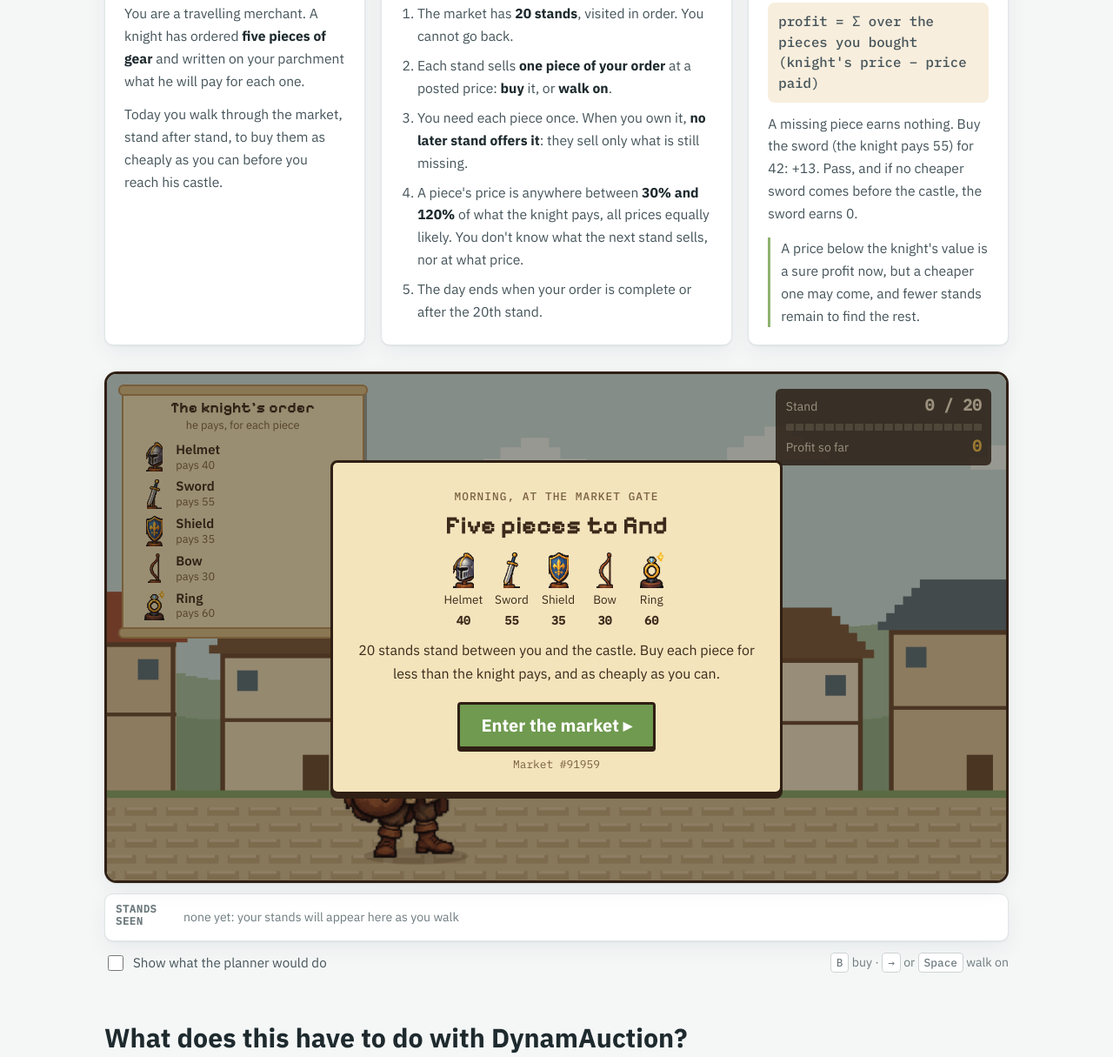
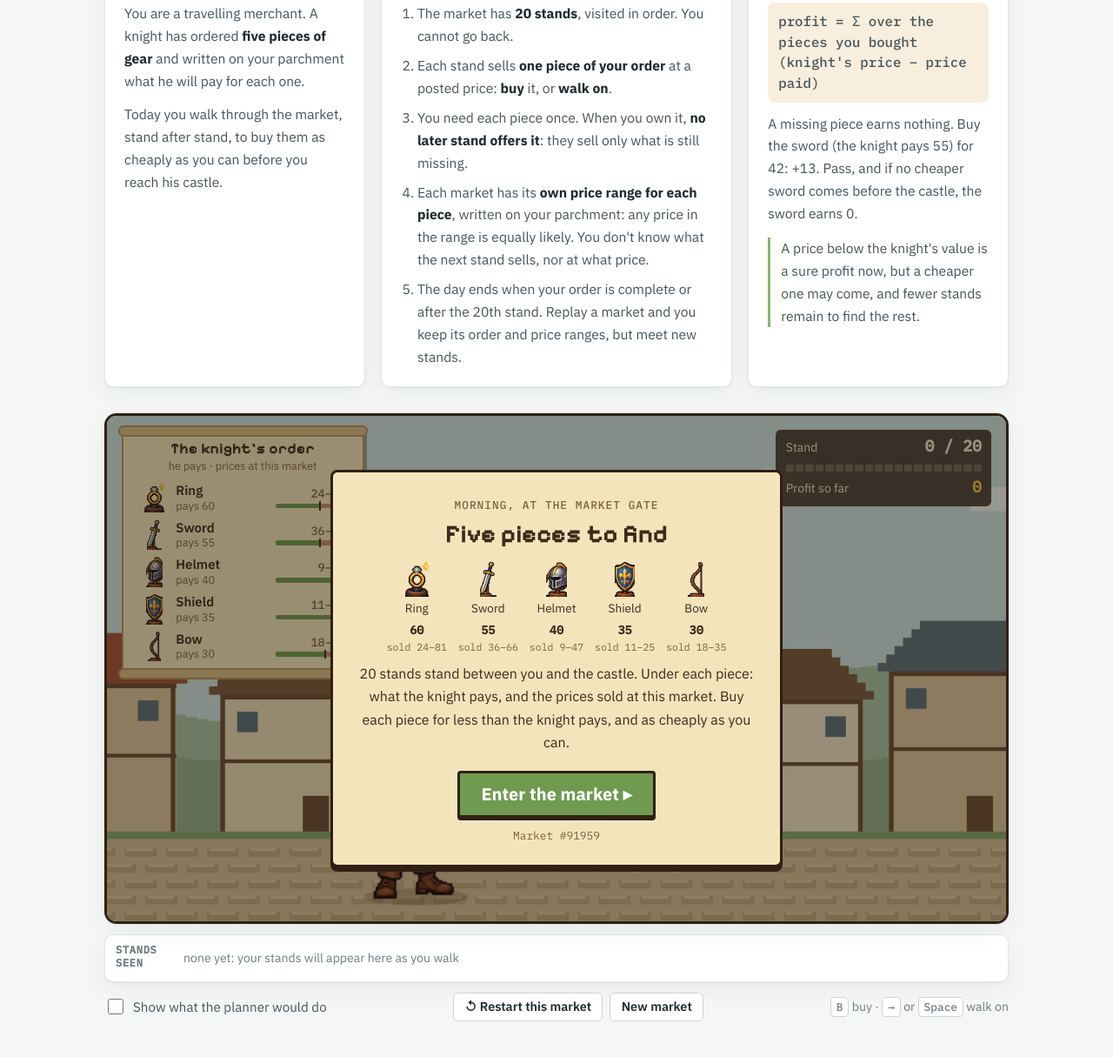
Before and after one commit to eugeniepatard/dynamauction, a plain HTML site: page website/game.html in a window 1280 px wide. Shown: the part 342-1557 px from the top of the page at 87% size. Drawn offline with Linux system fonts and the light colour scheme.

Commit message:
[Feat]: adding buttons and changing distributions in the game.

```diff
--- a/website/assets/js/game.js
+++ b/website/assets/js/game.js
@@ -1,12 +1,15 @@
 /* The Knight's Merchant: a small planning game for the DynamAuction website.
  *
  * Model. The knight orders K = 5 of the 8 pieces below and pays `value` for each. The market has N = 20 stands,
- * visited in order. Stand k sells one piece still missing, chosen uniformly, at an integer price uniform in
- * [round(0.3 v), round(1.2 v)]. Buying removes the piece from all later stands. Profit = sum over bought pieces of
+ * visited in order. Stand k sells one piece still missing, chosen uniformly, at an integer price uniform in the
+ * piece's range [lo, hi]. Buying removes the piece from all later stands. Profit = sum over bought pieces of
  * (value - price); a missing piece earns 0.
- * A market is a seed: the order and two uniforms per stand (which piece, which price quantile). The player, the
- * myopic merchant and the planner all play the same uniforms (common random numbers), so they meet the same market,
- * although not always the same pieces once their purchases differ.
+ * A market is a seed: the order and, for each ordered piece, its price range. Ranges differ from piece to piece and
+ * from market to market, so playing many markets does not teach one fixed distribution; they are written on the
+ * parchment, so the player knows what the planner knows. A day is a second seed: two uniforms per stand (which
+ * piece, which price quantile). "Replay" keeps the market and draws a new day. The player, the myopic merchant and
+ * the planner all play the same day (common random numbers), so they meet the same stands, although not always the
+ * same pieces once their purchases differ.
  * Planner: the exact optimal policy, by dynamic programming over (pieces still missing S, stands left n):
  *   V(S, n) = mean_{i in S} E_p[ max(v_i - p + V(S \ i, n - 1), V(S, n - 1)) ],
  * so at a stand it buys iff p <= v_i + V(S \ i, n - 1) - V(S, n - 1).
@@ -25,7 +28,10 @@
     { key: "boots",  name: "Boots",  value: 20 },
     { key: "ring",   name: "Ring",   value: 60 },
   ];
-  const N = 20, K = 5, LO = 0.3, HI = 1.2;
+  const N = 20, K = 5;
+  // price range of a piece, in fractions of its value: centre in [C0, C1], half-width in [H0, H1]
+  // (the former fixed range [0.3 v, 1.2 v] is centre 0.75, half-width 0.45)
+  const C0 = 0.45, C1 = 0.95, H0 = 0.15, H1 = 0.5;
 
   function mulberry32(a) {
     return function () {
@@ -36,15 +42,20 @@
     };
   }
 
-  function makeMarket(seed) {
+  // market `seed` fixes the order and the price ranges; `day` fixes the stands (defaults to the market seed)
+  function makeMarket(seed, day = seed) {
     const r = mulberry32(seed);
     const keys = ITEMS.map((x) => x.key);
     for (let i = keys.length - 1; i > 0; i--) { const j = Math.floor(r() * (i + 1)); [keys[i], keys[j]] = [keys[j], keys[i]]; }
     const chosen = new Set(keys.slice(0, K));
-    const items = ITEMS.filter((x) => chosen.has(x.key))
-      .map((x) => ({ ...x, lo: Math.round(LO * x.value), hi: Math.round(HI * x.value) }));
-    const U = Array.from({ length: N }, () => [r(), r()]);
-    return { seed, items, U, ...solve(items) };
+    const items = ITEMS.filter((x) => chosen.has(x.key)).map((x) => {
+      const c = C0 + (C1 - C0) * r(), h = H0 + (H1 - H0) * r();
+      const lo = Math.max(1, Math.round((c - h) * x.value));
+      return { ...x, lo, hi: Math.max(lo + 2, Math.round((c + h) * x.value)) };
+    }).sort((a, b) => b.value - a.value);         // most valuable first, as on the parchment
+    const d = mulberry32(day ^ 0x5bd1e995);
+    const U = Array.from({ length: N }, () => [d(), d()]);
+    return { seed, day, items, U, ...solve(items) };
   }
 
   // V[n][S]: optimal expected profit; M[n][S]: expected profit of the myopic merchant
@@ -125,17 +136,20 @@
   let g = null;
   let hint = false;
 
-  function newGame(seed) {
-    const mk = makeMarket(seed);
+  function newGame(seed, visit = 1) {
+    const mk = makeMarket(seed, visit === 1 ? seed : newSeed());
     g = {
+      visit,
       mk, S: (1 << mk.items.length) - 1, k: -1, profit: 0, log: [], phase: "intro",
       mx: START_X, step: 0, walk: null, offer: null, next: null, stands: [], castleX: null,
       coins: [], texts: [], timers: [], bubble: null, hop: -1, time: 0, status: {},
     };
     mk.items.forEach((it, i) => { g.status[i] = "needed"; });
-    $("seed").textContent = seed;
+    $("seed").textContent = visit === 1 ? `Market #${seed}`
+      : `Market #${seed}, day ${visit}: same order and price ranges, new stands`;
     $("intro-items").innerHTML = mk.items.map((it) =>
-      `<div><img src="${ASSET}icon-${it.key}.png" alt=""><span>${it.name}</span><b>${it.value}</b></div>`).join("");
+      `<div><img src="${ASSET}icon-${it.key}.png" alt=""><span>${it.name}</span><b>${it.value}</b>` +
+      `<small>sold ${it.lo}–${it.hi}</small></div>`).join("");
     $("intro").hidden = false;
     $("end").hidden = true;
     $("offer").hidden = true;
@@ -239,8 +253,9 @@
     const verdict = gap <= 0 ? "You matched the planner on this market. Well planned!"
       : `The planner made ${gap} more coin${gap > 1 ? "s" : ""} on this market.`;
     const earlyTxt = g.early ? `You had all five pieces, so you skipped the last ${g.early} stand${g.early > 1 ? "s" : ""}: nothing there was worth anything to you. ` : "";
-    $("e-note").textContent = `${earlyTxt}${verdict} Same market for all three (same draws). Averaged over all markets with this ` +
-      `order, the planner makes ${mk.V[N][full].toFixed(0)} coins and the myopic merchant ${mk.M[N][full].toFixed(0)}.`;
+    $("e-note").textContent = `${earlyTxt}${verdict} All three met the same stands. Averaged over many days at this market ` +
+      `(same order, same price ranges), the planner makes ${mk.V[N][full].toFixed(0)} coins and the myopic merchant ` +
+      `${mk.M[N][full].toFixed(0)}.`;
     $("end").hidden = false;
     renderRecap();
     setTimeout(() => $("b-again").focus({ preventScroll: true }), 50);
@@ -255,11 +270,19 @@
       let right = "";
       if (st === "bought" && rec) right = `✓ ${rec.price} · ${fmtSigned(it.value - rec.price)}`;
       else if (st === "missing") right = "✗ not found";
-      else if (i === cur) right = "on offer";
+      else right = rangeHtml(it, i === cur ? g.offer.price : null);
       const cls = [st, i === cur ? "offered" : ""].join(" ");
       return `<li class="${cls}" data-i="${i}"><img src="${ASSET}icon-${it.key}.png" alt="">` +
         `<span class="nm">${it.name}<span class="val">pays ${it.value}</span></span><span class="st">${right}</span></li>`;
     }).join("");
+  }
+
+  // price range of a piece: "lo–hi" over a bar, green where the price is below the knight's, with the offer marked
+  function rangeHtml(it, price) {
+    const pos = (x) => Math.min(100, Math.max(0, (x - it.lo) / (it.hi - it.lo) * 100)).toFixed(1) + "%";
+    const mark = price === null ? "" : `<i class="mk" style="left:${pos(price)}"></i>`;
+    return `<span class="rg">${it.lo}–${it.hi}</span>` +
+      `<span class="rb" style="--v:${pos(it.value)}"><i class="tk"></i>${mark}</span>`;
   }
 
   function renderHud() {
@@ -460,18 +483,30 @@
     }
   }
 
+  // parchment box in canvas units, or null when it does not lie over the canvas (narrow layout)
+  function parchBox() {
+    const el = document.querySelector(".parch"), c = canvas.getBoundingClientRect();
+    if (!el || !c.width) return null;
+    const r = el.getBoundingClientRect(), s = W / c.width;
+    if (r.top >= c.bottom || r.bottom <= c.top) return null;
+    return { right: (r.right - c.left) * s, bottom: (r.bottom - c.top) * s };
+  }
+
   function drawBubble(cam) {
     if (!g.bubble) return;
     const x = g.bubble.follow ? g.mx - cam + 70 : g.bubble.x - cam + 30, y = g.bubble.follow ? 200 : 92;
     ctx.font = "700 20px 'IBM Plex Sans', system-ui, sans-serif";
     const tw = ctx.measureText(g.bubble.text).width, bw = tw + 32, bh = 40;
-    const bx = Math.max(8, Math.min(W - bw - 8, x - bw / 2));
+    let bx = Math.max(8, Math.min(W - bw - 8, x - bw / 2));
+    const p = parchBox();                          // keep the bubble clear of the parchment (an HTML layer above the canvas)
+    if (p && bx < p.right + 14 && y < p.bottom) bx = Math.min(W - bw - 8, p.right + 14);
+    const tx = Math.max(bx + 34, Math.min(bx + bw - 14, x - 20));   // tail: points down-left, kept under the bubble
     rect("#2f1f14", bx - 3, y - 3, bw + 6, bh + 6);
     rect("#fffaf0", bx, y, bw, bh);
     ctx.fillStyle = "#2f1f14";
-    ctx.beginPath(); ctx.moveTo(x - 40, y + bh); ctx.lineTo(x - 20, y + bh); ctx.lineTo(x - 50, y + bh + 22); ctx.fill();
+    ctx.beginPath(); ctx.moveTo(tx - 20, y + bh); ctx.lineTo(tx, y + bh); ctx.lineTo(tx - 30, y + bh + 22); ctx.fill();
     ctx.fillStyle = "#fffaf0";
-    ctx.beginPath(); ctx.moveTo(x - 37, y + bh - 1); ctx.lineTo(x - 24, y + bh - 1); ctx.lineTo(x - 45, y + bh + 14); ctx.fill();
+    ctx.beginPath(); ctx.moveTo(tx - 17, y + bh - 1); ctx.lineTo(tx - 4, y + bh - 1); ctx.lineTo(tx - 25, y + bh + 14); ctx.fill();
     ctx.fillStyle = "#3b2a1a"; ctx.textAlign = "center"; ctx.textBaseline = "middle";
     ctx.fillText(g.bubble.text, bx + bw / 2, y + bh / 2 + 1);
   }
@@ -568,7 +603,9 @@
     $("b-buy").addEventListener("click", () => decide(true));
     $("b-pass").addEventListener("click", () => decide(false));
     $("b-again").addEventListener("click", () => newGame(newSeed()));
-    $("b-replay").addEventListener("click", () => newGame(g.mk.seed));
+    $("b-replay").addEventListener("click", () => newGame(g.mk.seed, g.visit + 1));
+    $("c-restart").addEventListener("click", () => newGame(g.mk.seed, g.visit + 1));   // usable mid-game
+    $("c-new").addEventListener("click", () => newGame(newSeed()));
     document.addEventListener("keydown", (e) => {
       if (!g || e.target.closest("input, textarea, select")) return;
       if (g.phase === "intro" && e.key === "Enter" && !e.target.closest("button, a")) { e.preventDefault(); $("b-start").click(); }
--- a/website/game.html
+++ b/website/game.html
@@ -103,7 +103,14 @@
   .order .nm { font-weight: 600; }
   .order .val { display: block; font-size: .85em; color: var(--paper-muted); font-weight: 400; }
   .order .st { font: 600 .9em/1.2 "IBM Plex Mono", ui-monospace, monospace; text-align: right; font-variant-numeric: tabular-nums; white-space: nowrap; }
+  .order .st .rg { display: block; color: var(--paper-muted); font-weight: 500; }
+  .order .rb { position: relative; display: block; min-width: 6em; height: .42em; margin: .25em 0 .1em; border-radius: 2px;
+               background: linear-gradient(90deg, var(--buy) 0 var(--v), #c98a78 var(--v) 100%); }
+  .order .rb .tk { position: absolute; left: var(--v); top: -.18em; bottom: -.18em; width: 2px; margin-left: -1px; background: var(--paper-ink); }
+  .order .rb .mk { position: absolute; top: 50%; width: .75em; height: .75em; margin: -.375em 0 0 -.375em; border-radius: 50%;
+                   background: var(--gold); border: 2px solid var(--paper-ink); box-sizing: border-box; }
   .order li.offered { background: #fff4d4; border-color: var(--gold-dark); }
+  .order li.offered .rg { color: var(--paper-ink); }
   .order li.bought .nm { text-decoration: line-through; text-decoration-thickness: 2px; text-decoration-color: var(--buy-dark); }
   .order li.bought .st { color: var(--buy-dark); }
   .order li.missing .st { color: #9b3b2a; }
@@ -156,9 +163,10 @@
   .intro-items div { display: grid; justify-items: center; gap: 2px; font-size: .85em; }
   .intro-items img { width: 3em; height: 3em; object-fit: contain; }
   .intro-items b { font-family: "IBM Plex Mono", ui-monospace, monospace; }
+  .intro-items small { font: 400 .85em/1.2 "IBM Plex Mono", ui-monospace, monospace; color: var(--paper-muted); }
   .ovl-card .gbtn { margin-top: 1em; }
   .ovl-card .gbtn.big { font-size: 1.25em; padding: .7em 1.2em; }
-  .seed { font: 400 .8em/1 var(--mono); color: var(--paper-muted); margin-top: .9em !important; }
+  .seed { font: 400 .8em/1.35 var(--mono); color: var(--paper-muted); margin-top: .9em !important; }
 
   .bars { display: grid; gap: .55em; margin-top: 1em; text-align: left; }
   .bar { display: grid; grid-template-columns: 9.5em 1fr 3.2em; align-items: center; gap: .7em; }
@@ -179,6 +187,11 @@
   .below label { display: inline-flex; align-items: center; gap: 8px; cursor: pointer; }
   .below input { width: 18px; height: 18px; accent-color: var(--accent); }
   .keys { color: var(--muted); font-size: .88rem; }
+  .ctl { display: flex; gap: 8px; flex-wrap: wrap; }
+  .ctl button { font: 600 .9rem/1 var(--sans); padding: .55em .85em; border-radius: 6px; cursor: pointer;
+                border: 1px solid var(--line-strong); background: var(--surface); color: var(--ink); }
+  .ctl button:hover { border-color: var(--accent); color: var(--accent); }
+  .ctl button:focus-visible { outline: 2px solid var(--accent); outline-offset: 2px; }
   .keys kbd { font: 500 .8rem/1 var(--mono); padding: 2px 6px; border: 1px solid var(--line-strong); border-radius: 4px; background: var(--surface); }
 
   /* narrow game window: the panels leave the scene and stack below it */
@@ -266,9 +279,10 @@
         <li>The market has <strong>20 stands</strong>, visited in order. You cannot go back.</li>
         <li>Each stand sells <strong>one piece of your order</strong> at a posted price: <strong>buy</strong> it, or <strong>walk on</strong>.</li>
         <li>You need each piece once. When you own it, <strong>no later stand offers it</strong>: they sell only what is still missing.</li>
-        <li>A piece's price is anywhere between <strong>30% and 120%</strong> of what the knight pays, all prices equally likely.
-          You don't know what the next stand sells, nor at what price.</li>
-        <li>The day ends when your order is complete or after the 20th stand.</li>
+        <li>Each market has its <strong>own price range for each piece</strong>, written on your parchment: any price in
+          the range is equally likely. You don't know what the next stand sells, nor at what price.</li>
+        <li>The day ends when your order is complete or after the 20th stand. Replay a market and you keep its order
+          and price ranges, but meet new stands.</li>
       </ol>
     </div>
     <div class="rule-card">
@@ -286,7 +300,7 @@
 
       <div class="parch" aria-live="polite">
         <h3>The knight's order</h3>
-        <div class="sub">he pays, for each piece</div>
+        <div class="sub">he pays · prices at this market</div>
         <ul class="order" id="order"></ul>
       </div>
 
@@ -318,9 +332,10 @@
           <p class="kicker">Morning, at the market gate</p>
           <h3>Five pieces to find</h3>
           <div class="intro-items" id="intro-items"></div>
-          <p>20 stands stand between you and the castle. Buy each piece for less than the knight pays, and as cheaply as you can.</p>
+          <p>20 stands stand between you and the castle. Under each piece: what the knight pays, and the prices sold at
+            this market. Buy each piece for less than the knight pays, and as cheaply as you can.</p>
           <button class="gbtn buy big" id="b-start">Enter the market ▸</button>
-          <p class="seed">Market #<span id="seed"></span></p>
+          <p class="seed" id="seed"></p>
         </div>
       </div>
 
@@ -332,7 +347,7 @@
           <p class="e-note" id="e-note"></p>
           <div class="e-btns">
             <button class="gbtn buy" id="b-again">New market</button>
-            <button class="gbtn" id="b-replay">Replay this market</button>
+            <button class="gbtn" id="b-replay" title="Same order and price ranges, new stands">Replay this market</button>
             <a href="#recap">Your day, stand by stand ↓</a>
           </div>
         </div>
@@ -346,6 +361,10 @@
 
     <div class="below">
       <label><input type="checkbox" id="hint"> Show what the planner would do</label>
+      <div class="ctl">
+        <button id="c-restart" title="Same order and price ranges, new stands">↺ Restart this market</button>
+        <button id="c-new">New market</button>
+      </div>
       <span class="keys"><kbd>B</kbd> buy · <kbd>→</kbd> or <kbd>Space</kbd> walk on</span>
     </div>
   </div>
@@ -380,7 +399,7 @@
         <p>The <strong>myopic merchant</strong> buys whenever the price is below what the knight pays: a sure profit now,
           blind to what the next stands may bring. The <strong>planner</strong> compares each price with what it can
           still expect from the stands left (computed exactly, by dynamic programming): picky at first, less and less as
-          the castle gets closer.</p>
+          the castle gets closer. It knows what you know, the price ranges, and not what the next stands will offer.</p>
         <p>In the paper, the same gap separates the myopic bidders from our MPC planner. <a href="index.html#results">See the results</a>.</p>
       </div>
     </div>
```
